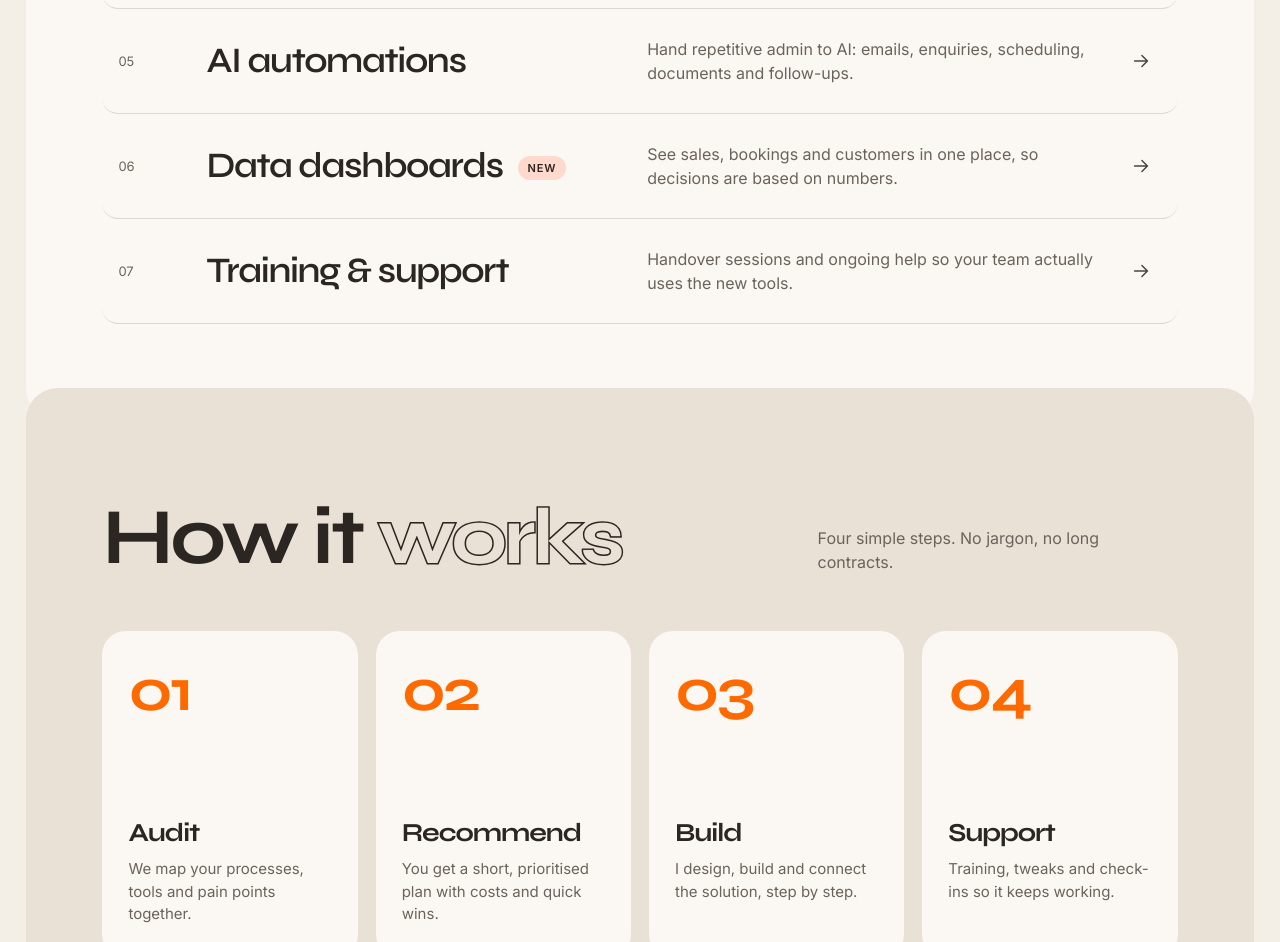
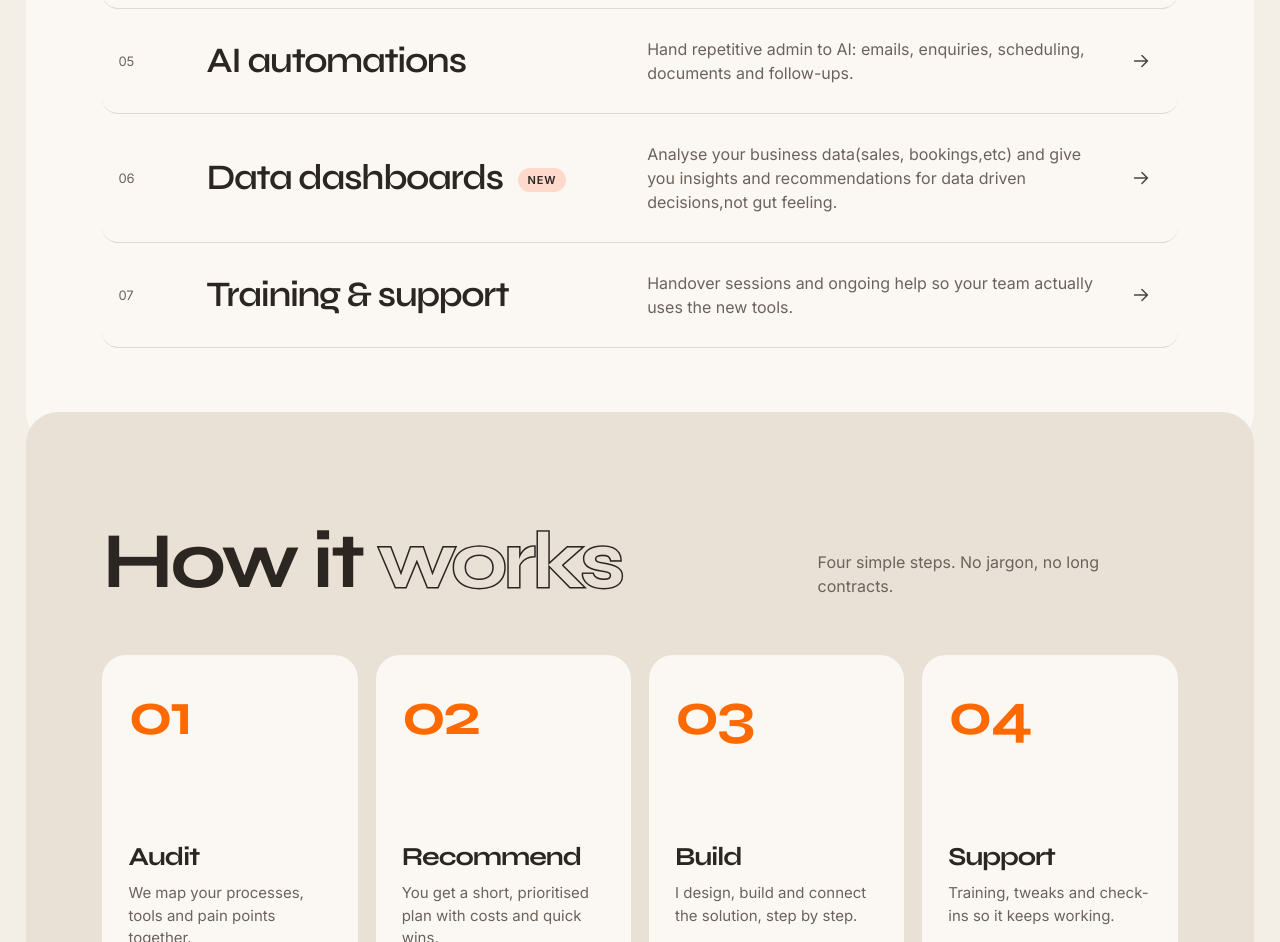
Before and after one commit to schk-lumi/luminous-consulting, a plain HTML site: page index.html in a window 1280 px wide. Shown: the part 2657-3599 px from the top of the page. Drawn offline with nearby package versions, Linux system fonts and the light colour scheme; a web font is replaced by a local one.

Commit message:
Revise Data dashboards description for clarity
Updated the description for the Data dashboards section to provide clearer insights on business data analysis.

```diff
--- a/index.html
+++ b/index.html
@@ -246,7 +246,7 @@ h1,h2,h3,h4{font-family:var(--head);color:var(--ink);letter-spacing:-.04em}
     <div class="row"><span class="n">03</span><h3>Design</h3><p>Websites, UX and visual design that are easy to use and easy to update.</p><svg aria-hidden="true" width="22" height="22" viewBox="0 0 24 24" fill="none" stroke="currentColor" stroke-width="1.6" stroke-linecap="round"><path d="M5 12h14M13 6l6 6-6 6"/></svg></div>
     <div class="row"><span class="n">04</span><h3>Custom applications</h3><p>Booking systems, client portals and internal tools built around how you really work.</p><svg aria-hidden="true" width="22" height="22" viewBox="0 0 24 24" fill="none" stroke="currentColor" stroke-width="1.6" stroke-linecap="round"><path d="M5 12h14M13 6l6 6-6 6"/></svg></div>
     <div class="row"><span class="n">05</span><h3>AI automations</h3><p>Hand repetitive admin to AI: emails, enquiries, scheduling, documents and follow-ups.</p><svg aria-hidden="true" width="22" height="22" viewBox="0 0 24 24" fill="none" stroke="currentColor" stroke-width="1.6" stroke-linecap="round"><path d="M5 12h14M13 6l6 6-6 6"/></svg></div>
-    <div class="row"><span class="n">06</span><h3>Data dashboards <span class="tag">New</span></h3><p>See sales, bookings and customers in one place, so decisions are based on numbers.</p><svg aria-hidden="true" width="22" height="22" viewBox="0 0 24 24" fill="none" stroke="currentColor" stroke-width="1.6" stroke-linecap="round"><path d="M5 12h14M13 6l6 6-6 6"/></svg></div>
+    <div class="row"><span class="n">06</span><h3>Data dashboards <span class="tag">New</span></h3><p>Analyse your business data(sales, bookings,etc) and give you insights and recommendations for data driven decisions,not gut feeling.</p><svg aria-hidden="true" width="22" height="22" viewBox="0 0 24 24" fill="none" stroke="currentColor" stroke-width="1.6" stroke-linecap="round"><path d="M5 12h14M13 6l6 6-6 6"/></svg></div>
     <div class="row"><span class="n">07</span><h3>Training &amp; support</h3><p>Handover sessions and ongoing help so your team actually uses the new tools.</p><svg aria-hidden="true" width="22" height="22" viewBox="0 0 24 24" fill="none" stroke="currentColor" stroke-width="1.6" stroke-linecap="round"><path d="M5 12h14M13 6l6 6-6 6"/></svg></div>
   </div>
 </section>
```
